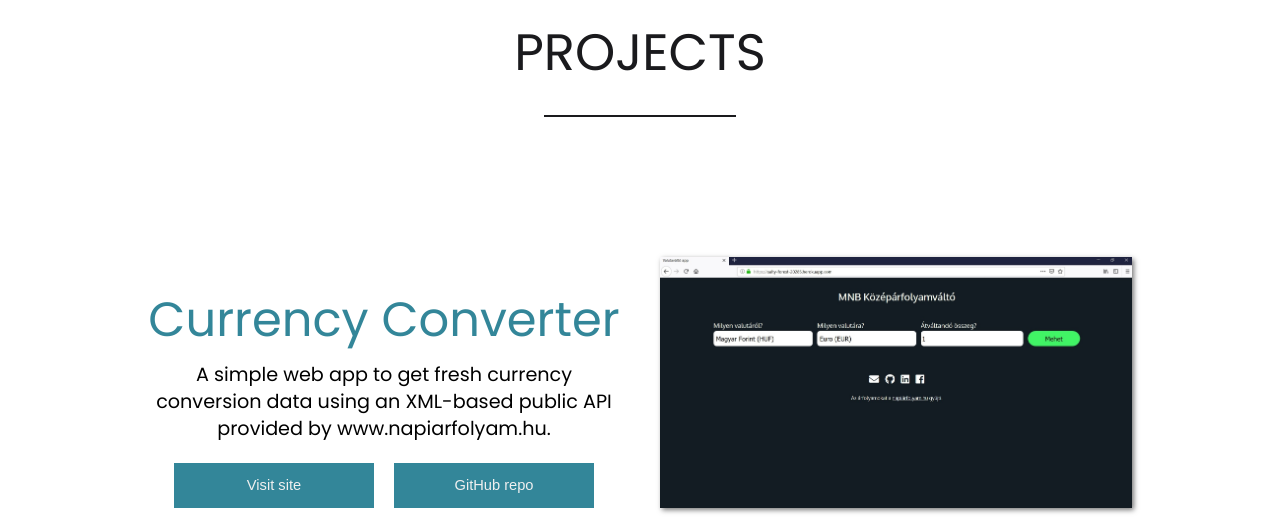
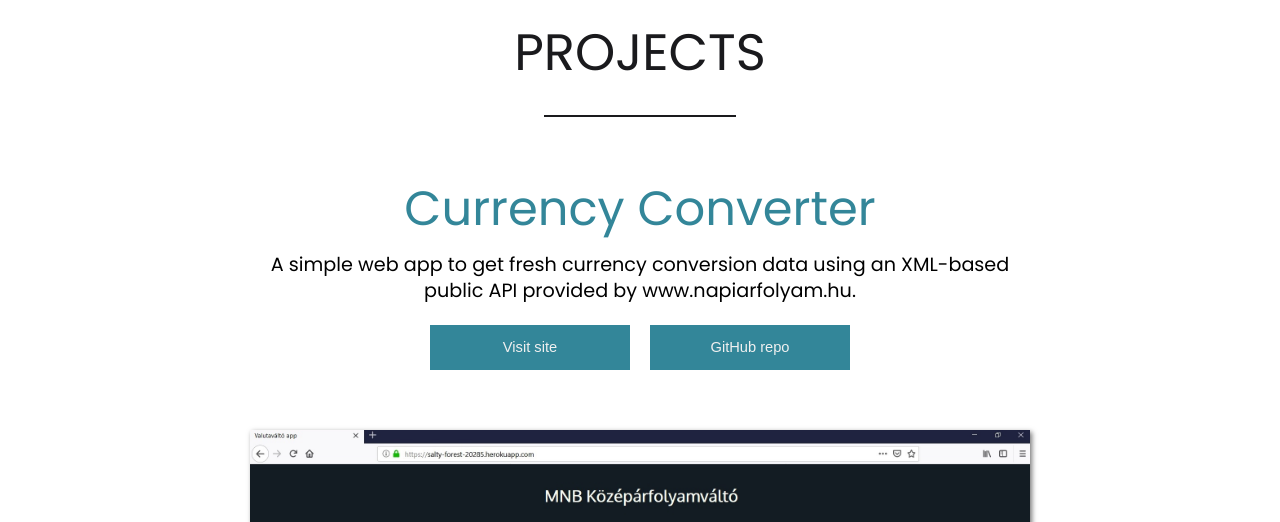
Before and after one commit to hunhrabo/my-portfolio, a website: page public/index.html in a window 1280 px wide. Shown: the part 850-1372 px from the top of the page. Drawn offline with Linux system fonts and the light colour scheme.

Commit message:
edited content width at media queries

```diff
--- a/public/_styles/styles.css
+++ b/public/_styles/styles.css
@@ -248,7 +248,7 @@ li {
 
 .flex-container {
   display: flex;
-  width: 80%;
+  width: 60%;
   margin: 0 auto;
   padding: 100px 0;
 }
@@ -516,10 +516,11 @@ li {
 /* Media Queries
 ------------------ */
 
-@media screen and (max-width: 1200px) {
+@media screen and (max-width: 1300px) {
   .flex-container {
     flex-direction: column;
     justify-content: center;
+    width: 80%;
     padding: 50px 0;
   }
 
```
